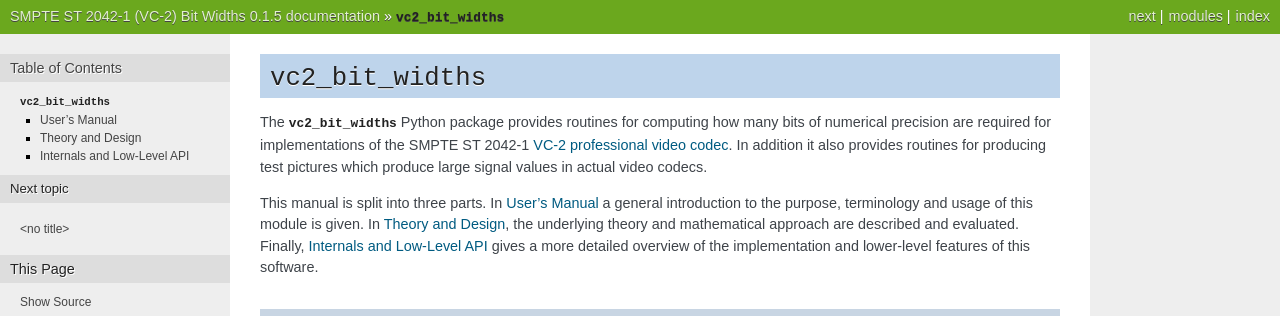
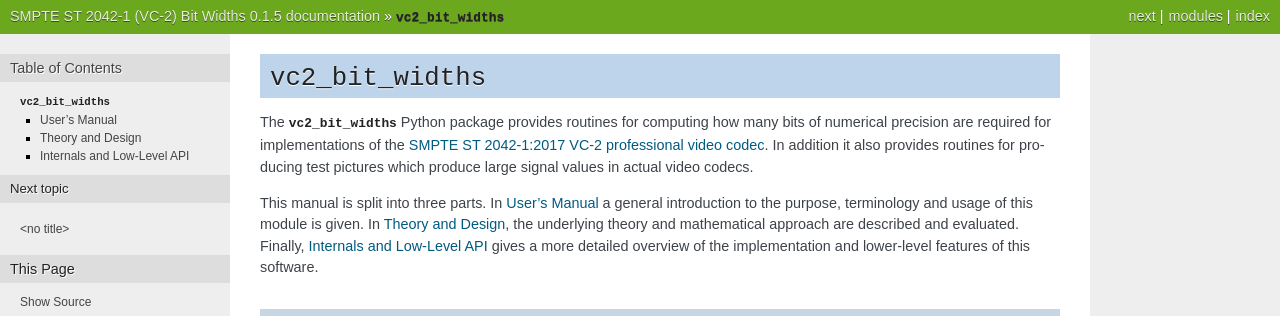
Before and after one commit to bbc/vc2_bit_widths, a Sphinx documentation site: the page built from docs/source/index.rst, in a window 1280 px wide. Shown: the top 316 px of the page. Built offline with Sphinx 7.4.7, drawn with Linux system fonts in a browser that asks for light colours; pages that are not in the unit, such as notebooks, are missing from menus.

Commit message:
Add specific spec version to docs.

```diff
--- a/docs/source/index.rst
+++ b/docs/source/index.rst
@@ -2,11 +2,13 @@
 ==================
 
 The :py:mod:`vc2_bit_widths` Python package provides routines for computing how
-many bits of numerical precision are required for implementations of the SMPTE
-ST 2042-1 `VC-2 professional video codec
+many bits of numerical precision are required for implementations of the `SMPTE
+ST 2042-1:2017 <ST2042-1_>`_ `VC-2 professional video codec
 <https://www.bbc.co.uk/rd/projects/vc-2>`_. In addition it also provides
 routines for producing test pictures which produce large signal values in
 actual video codecs.
+
+.. _ST2042-1: https://ieeexplore.ieee.org/document/7967896
 
 This manual is split into three parts. In :ref:`user-manual` a general
 introduction to the purpose, terminology and usage of this module is given. In
```
